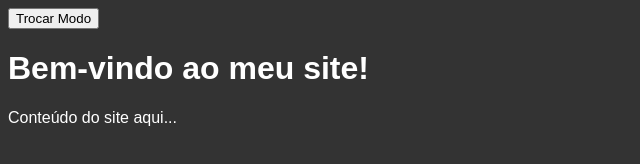
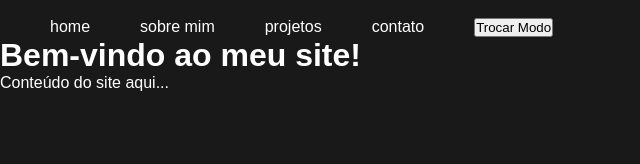
Before and after one commit to brayanofelix/portifolio, a plain HTML site: page index.html in a window 1280 px wide. Both pictures are taken after a click on the button "Trocar Modo". Shown: the whole page, without its empty margins (0-640 px from the left). Drawn offline with Linux system fonts and the light colour scheme.

Commit message:
Configurando modo dark

```diff
--- a/index.html
+++ b/index.html
@@ -4,11 +4,22 @@
     <meta charset="UTF-8">
     <meta name="viewport" content="width=device-width, initial-scale=1.0">
     <link rel="stylesheet" href="style.css">
-    <title>Document</title>
+    <title>Brayan Félix - Portifólio</title>
 </head>
 <body>
     <header>
-        <button id="toggle-mode">Trocar Modo</button>
+        <nav class="button-modo">
+            <img src="" alt="">
+
+            <ul>
+                <li><a href="">home</a></li>
+                <li><a href="">sobre mim</a></li>
+                <li><a href="">projetos</a></li>
+                <li><a href="">contato</a></li>
+
+                <button id="toggle-mode" class="button-modo">Trocar Modo</button>
+            </ul>
+        </nav>
     </header>
     <main>
         <h1>Bem-vindo ao meu site!</h1>
--- a/style.css
+++ b/style.css
@@ -1,8 +1,20 @@
 :root {
     --background-light: #fff;
-    --background-dark: #333;
-    --text-light: #333;
+    --background-dark-claro: #232323;
+    --background-dark-escuro: #191919;
     --text-dark: #fff;
+    --text-light: #EA5C5C;
+}
+
+.dark-mode {
+    --background-dark-claro: #232323;
+    --background-dark-escuro: #191919;
+    --text-light: #fff;
+}
+
+* {
+    margin: 0;
+    padding: 0;
 }
 
 body {
@@ -13,6 +25,47 @@ body {
 }
 
 body.dark-mode {
-    background-color: var(--background-dark);
+    background-color: var(--background-dark-escuro);
+}
+
+body.dark-mode nav{
+    background-color: var(--background-dark-claro);
+}
+
+nav {
+    height: 9vh;
+    background-color: var(--background-light);
+}
+
+nav.dark-mode {
+    background-color: var(--background-dark-claro);
+}
+
+
+nav.dark-mode li {
     color: var(--text-dark);
 }
+
+nav.dark-mode a {
+    color: var(--text-dark);
+}
+
+ul {
+    display: flex;
+}
+
+li {
+    display: inline;
+    list-style: none;
+    margin-left: 50px;
+}
+
+a {
+    color: var(--text-light);
+    text-decoration: none;
+}
+
+.button-modo {
+    display: inline;
+    margin-left: 50px;
+}
```
